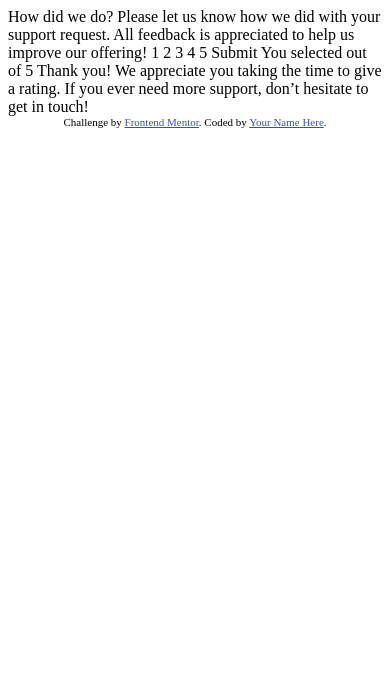
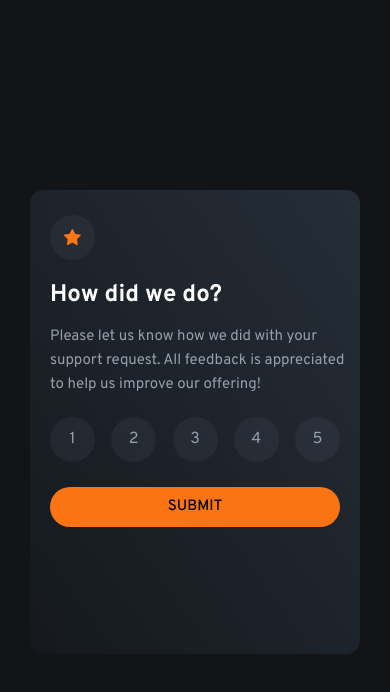
Before and after one commit to MariannaBosiaka/Interactive-Rating-Frontend-Mentor, a plain HTML site: page index.html in a window 390 px wide. Drawn offline with Linux system fonts and the light colour scheme.

Commit message:
finished mobile design

```diff
--- a/index.html
+++ b/index.html
@@ -8,42 +8,35 @@
 
   <title>Frontend Mentor | Interactive rating component</title>
 
-  <!-- Feel free to remove these styles or customise in your own stylesheet 👍 -->
-  <style>
-    .attribution { font-size: 11px; text-align: center; }
-    .attribution a { color: hsl(228, 45%, 44%); }
-  </style>
+  <link rel="stylesheet" href="styles.css">
+
 </head>
 <body>
 
-  <!-- Rating state start -->
+  <div class="container">
+    <div class="star-container">
+      <img src="/images/icon-star.svg" class="star" alt="star image">
+    </div>
+    <h2 class="title">How did we do?</h2>
+    <p class="paragraph">Please let us know how we did
+      with your support request. All feedback is appreciated
+      to help us improve our offering!
+    </p>
 
-  How did we do?
+    <div class="button-container">
+      <div class="number">1</div>
+      <div class="number">2</div>
+      <div class="number">3</div>
+      <div class="number">4</div>
+      <div class="number">5</div>
+    </div>
 
-  Please let us know how we did with your support request. All feedback is appreciated
-  to help us improve our offering!
-
-  1 2 3 4 5
-
-  Submit
-
-  <!-- Rating state end -->
-
-  <!-- Thank you state start -->
-
-  You selected <!-- Add rating here --> out of 5
-
-  Thank you!
-
-  We appreciate you taking the time to give a rating. If you ever need more support,
-  don’t hesitate to get in touch!
-
-  <!-- Thank you state end -->
+    <div class="submit-button">SUBMIT</div>
+  </div>
 
 
-  <div class="attribution">
-    Challenge by <a href="https://www.frontendmentor.io?ref=challenge" target="_blank">Frontend Mentor</a>.
-    Coded by <a href="#">Your Name Here</a>.
-  </div>
+
+
+  <script src="app.js"></script>
 </body>
 </html>
--- a/styles.css
+++ b/styles.css
@@ -0,0 +1,89 @@
+@import url('https://fonts.googleapis.com/css2?family=Overpass:ital,wght@0,100..900;1,100..900&display=swap');
+
+*{
+    box-sizing: border-box;
+    margin: 0px;
+    padding: 0px;
+}
+
+body{
+    background-color: hsl(216, 12%, 8%);
+    font-family: "Overpass", sans-serif;
+    display: flex;
+    justify-content: center;
+    align-items: center;
+    height: 100vh;
+
+}
+
+.title{
+    font-weight: 700;
+    color: hsl(0, 0%, 100%);
+    margin-bottom: 15px;
+}
+
+.paragraph{
+    color: hsl(217, 12%, 63%);
+    font-size: 15px;
+    line-height: 1.6;
+    margin-bottom: 20px;
+    margin-right: 13px;
+
+}
+
+.container{
+    width: 330px;
+    height: 55%;
+    padding: 25px 0px 30px 20px;
+    border-radius: 14px;
+    background-image:linear-gradient(to top right,hsl(213, 18%, 10%),hsl(213, 19%, 18%))
+}
+
+.star-container{
+    background-color: hsla(217, 12%, 63%, 0.074);
+    display: flex;
+    justify-content: center;
+    align-items: center;
+    margin-bottom: 20px;
+    width: 45px;
+    height: 45px;
+    border-radius: 50px;
+
+}
+
+.button-container{
+    display: flex;
+    color: hsl(217, 12%, 63%);
+    justify-content: space-between;
+    margin-right: 20px;
+}
+
+.number{
+
+    display: flex;
+    justify-content: center;
+    align-items: center;
+    width: 45px;
+    height: 45px;
+    background-color: hsla(217, 12%, 63%, 0.074);
+    border-radius: 50px;
+    cursor: pointer;
+
+
+}
+.submit-button{
+
+    display:flex;
+    justify-content: center;
+    align-items: center;
+    background-color: hsl(25, 97%, 53%);
+    font-size: 15px;
+    font-weight: 500;
+    margin-top: 25px;
+    height: 40px;
+    border-radius: 40px;
+    margin-right: 20px;
+    cursor: pointer;
+
+
+}
```
